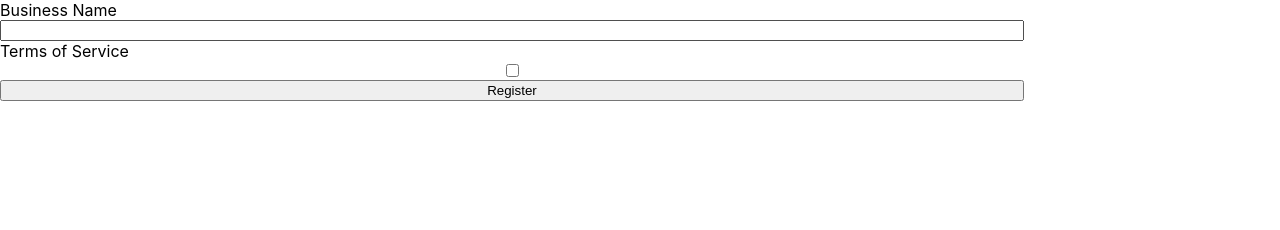
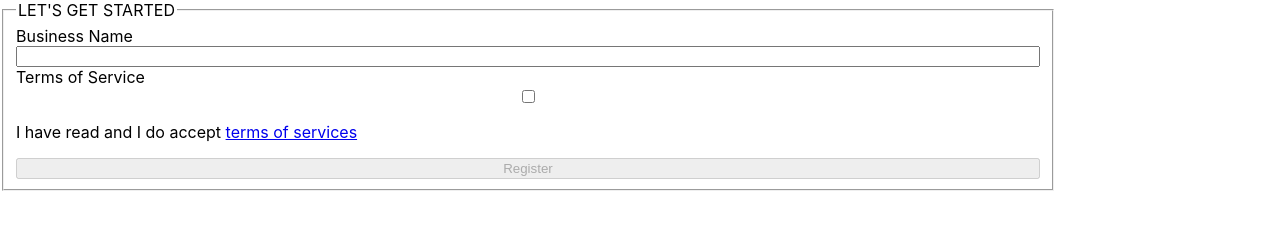
Before and after one commit to aleckan53/simplr_form_props, a React app: page / in a window 1280 px wide. Built offline with nearby package versions, Linux system fonts and the light colour scheme.

Commit message:
add useValidAll custom hook

```diff
--- a/src/components/Button.js
+++ b/src/components/Button.js
@@ -3,7 +3,7 @@ import React from 'react';
 const Button = ({name, onClick, type}) => {
 
   return (
-    <button onClick={onClick} type={type}>{name}</button>
+    <button onClick={onClick} type={type} disabled>{name}</button>
   );
 };
 
--- a/src/components/Form.js
+++ b/src/components/Form.js
@@ -1,39 +1,31 @@
-import React from 'react';
+import React, { useState } from 'react';
 import Input from './Input';
 import Button from './Button';
 import useInput from 'hooks/useInput';
 
 const Form = () => {
 
-  const { value: businessName, ...businessNameHandler } = useInput('Business Name', 'text', 'businessName');
-  // const { value: email, ...emailHandler } = useInput('Business Email', 'email', 'email');
-  // const { value: userName, ...userNameHandler } = useInput('Create a Username', 'text', 'userName');
-  // const { value: password, ...passwordHandler } = useInput('Password', 'password', 'password');
-  // const { value: website, ...webSiteHandler } = useInput('Website', 'text', 'website');
-  const { value: terms, ...termsHandler } = useInput('Terms of Service', 'checkbox');
+  const { value: businessName, ...businessNameHandler } = useInput('Business Name', 'businessName');
+  const { value: terms, ...termsHandler } = useInput('Terms of Service', 'terms', 'checkbox');
 
   const onSubmit = (e) => {
     e.preventDefault();
     console.log({
       businessName,
       terms
-      // email,
-      // userName,
-      // password,
-      // website,
     });
   }
 
   return (
     <form onSubmit={onSubmit}>
-      <Input {...businessNameHandler}/>
-      {/* <Input {...emailHandler}/>
-      <Input {...userNameHandler}/>
-      <Input {...passwordHandler}/>
-      <Input {...webSiteHandler}/>
-      <Input type='submit'/> */}
-      <Input {...termsHandler}/>
-      <Button name='Register' type='submit'/>
+      <fieldset>
+      <legend>LET'S GET STARTED</legend>
+        <Input {...businessNameHandler}/>
+        <Input {...termsHandler}>
+          <p>I have read and I do accept <a href='www.google.com'>terms of services</a></p>
+        </Input>
+        <Button name='Register' type='submit' disabled/>
+      </fieldset>
     </form>
   )
 }
--- a/src/hooks/useInput.js
+++ b/src/hooks/useInput.js
@@ -2,7 +2,7 @@
 import { useState, useEffect } from 'react';
 import validate from 'utils/inputValidation';
 
-const useInput = (label, type, id) => {
+const useInput = (label, id, type = 'text') => {
 
   const [value, setValue] = useState(null);
   const [valid, setValid] = useState(null);
--- a/src/index.css
+++ b/src/index.css
@@ -12,7 +12,7 @@ code {
     monospace;
 }
 
-form {
+fieldset {
   width: 80%;
   display: flex;
   flex-direction: column;
```
Also changed, not shown: src/hooks/useValidAll.js (added, +11 -0 lines).
